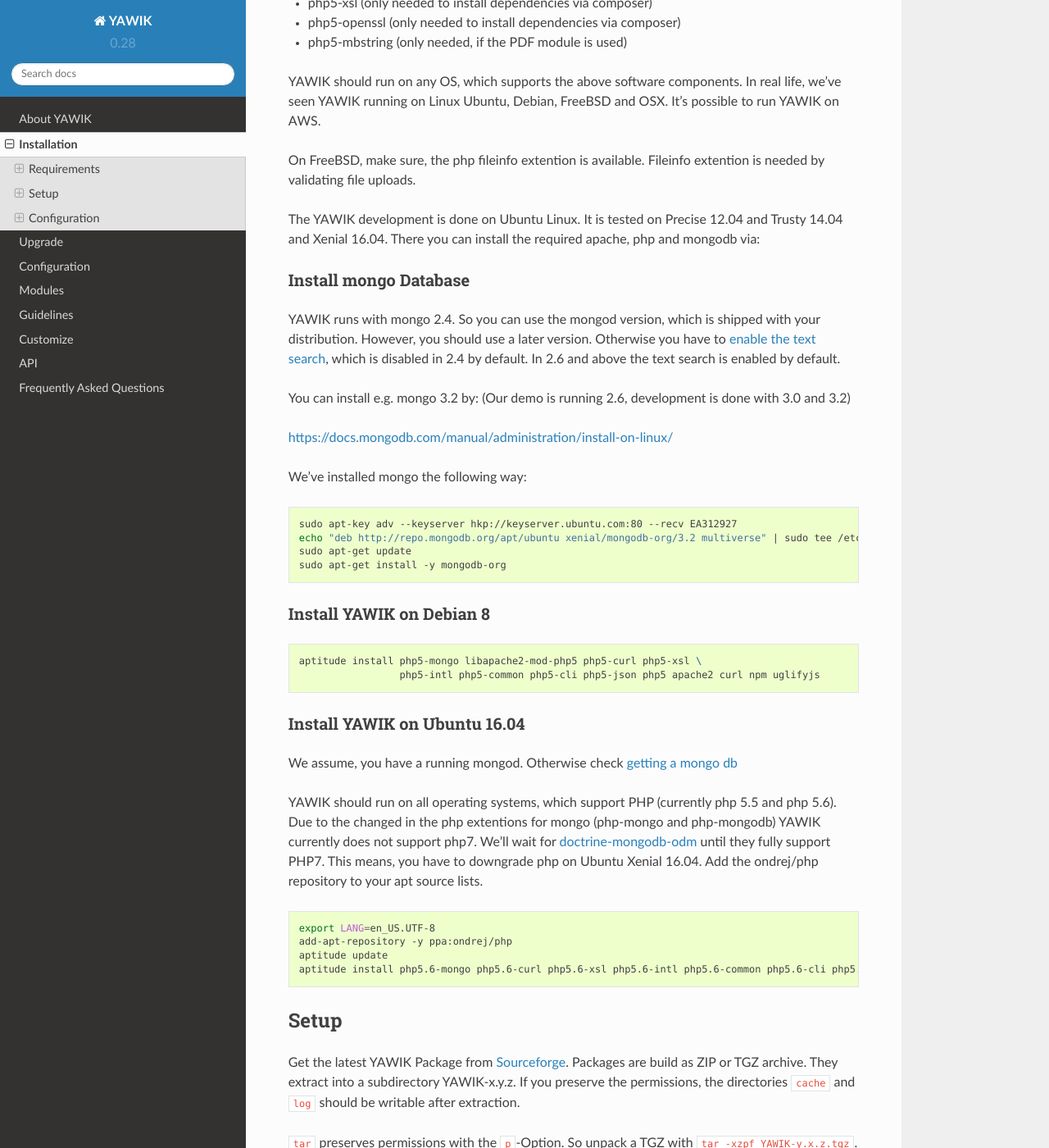
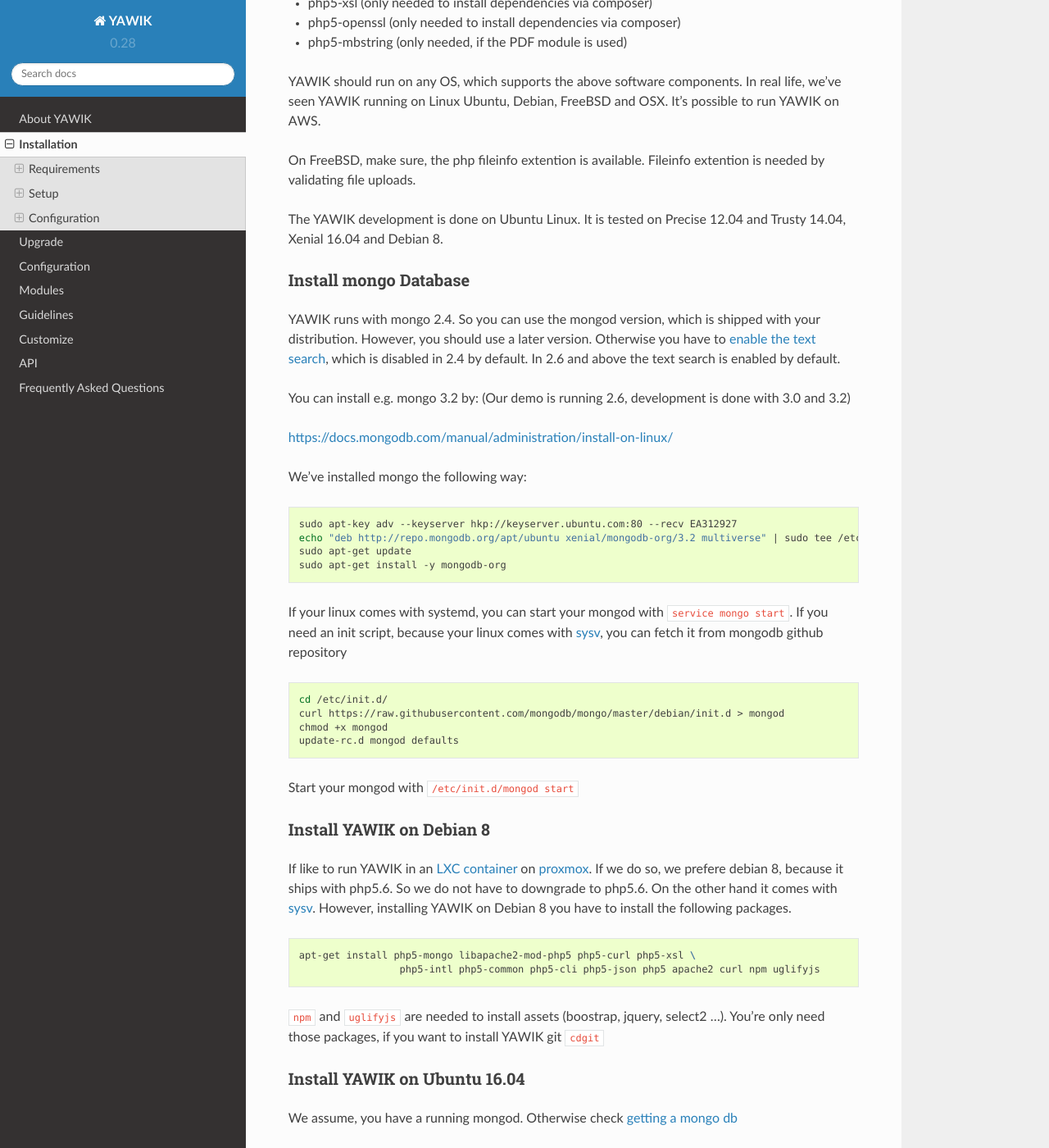
Before and after one commit to cross-solution/YawikDocs, a Sphinx documentation site: the page built from source/installation.rst, in a window 1280 px wide and 1400 px high, scrolled down 464 px. Shown: the whole window at 82% size. Built offline with Sphinx 7.4.7 and the Read the Docs theme 2.0.0, drawn with Linux system fonts in a browser that asks for light colours; a script that is not in the unit is left out; comment, search, counter and statistics services are not loaded; some of the changed text lies outside the part shown.

```diff
--- a/source/installation.rst
+++ b/source/installation.rst
@@ -28,8 +28,7 @@ Linux Ubuntu, Debian, FreeBSD and OSX. It's possible to run YAWIK on AWS.
 
 On FreeBSD, make sure, the php fileinfo extention is available. Fileinfo extention is needed by validating file uploads.
 
-The YAWIK development is done on Ubuntu Linux. It is tested on Precise 12.04 and Trusty
-14.04 and Xenial 16.04. There you can install the required apache, php and mongodb via:
+The YAWIK development is done on Ubuntu Linux. It is tested on Precise 12.04 and Trusty 14.04, Xenial 16.04 and Debian 8.
 
 .. _get_mongo:
 
@@ -56,16 +55,37 @@ We've installed mongo the following way:
  sudo apt-get update
  sudo apt-get install -y mongodb-org
 
+If your linux comes with systemd, you can start your mongod with ``service mongo start``. If you need an init script,
+because your linux comes with `sysv`_, you can fetch it from mongodb github repository
+
+.. code-block:: sh
+
+    cd /etc/init.d/
+    curl https://raw.githubusercontent.com/mongodb/mongo/master/debian/init.d > mongod
+    chmod +x mongod
+    update-rc.d mongod defaults
+
+Start your mongod with ``/etc/init.d/mongod start``
 
 Install YAWIK on Debian 8
 ^^^^^^^^^^^^^^^^^^^^^^^^^
 
+If like to run YAWIK in an `LXC container`_ on proxmox_. If we do so, we prefere debian 8, because it ships with php5.6.
+So we do not have to downgrade to php5.6. On the other hand it comes with `sysv`_. However, installing YAWIK on Debian 8
+you have to install the following packages.
+
 .. code-block:: sh
 
-  aptitude install php5-mongo libapache2-mod-php5 php5-curl php5-xsl \
+  apt-get install php5-mongo libapache2-mod-php5 php5-curl php5-xsl \
                    php5-intl php5-common php5-cli php5-json php5 apache2 curl npm uglifyjs
 
+``npm`` and ``uglifyjs`` are needed to install assets (boostrap, jquery, select2 ...). You're only need those packages,
+if you want to install YAWIK git ``cdgit``
 
+
+.. _LXC container: http://download.proxmox.com/images/system/
+.. _proxmox: https://www.proxmox.com/de/
+.. _sysv: https://forum.proxmox.com/threads/debian-8-6-lxc-template-with-systemd-feature-request.30212/
 
 Install YAWIK on Ubuntu 16.04
 ^^^^^^^^^^^^^^^^^^^^^^^^^^^^^
@@ -80,8 +100,7 @@ the ondrej/php repository to your apt source lists.
 
 .. code-block:: sh
 
- export LANG=en_US.UTF-8
- add-apt-repository -y ppa:ondrej/php
+ LC_ALL=C.UTF-8 add-apt-repository ppa:ondrej/php
  aptitude update
  aptitude install php5.6-mongo php5.6-curl php5.6-xsl php5.6-intl php5.6-common php5.6-cli php5.6-json curl
 
@@ -137,14 +156,14 @@ A VirtualHost section might look like.
 .. code-block:: sh
 
    <VirtualHost *:80>
-        ServerName ${YAWIK_HOST}
-        DocumentRoot ${YAWIK_HOME}/public
+        ServerName yawik.example.com
+        DocumentRoot /var/www/YAWIK/public
         AddDefaultCharset utf-8
 
         # set an env to disable caching.
         #SetEnv APPLICATION_ENV "development"
 
-        <Directory ${YAWIK_HOME}/public>
+        <Directory /var/www/YAWIK/public>
              DirectoryIndex index.php
              Options Indexes FollowSymLinks MultiViews
              AllowOverride All
@@ -156,11 +175,11 @@ A VirtualHost section might look like.
         </Directory>
     </VirtualHost>
 
-Place this in a file called ``YAWIK.conf`` in ``/etc/apache2/conf`` and execute
+Place this in a file called ``yawik.example.com.conf`` in ``/etc/apache2/conf`` and execute
 
 .. code-block:: sh
 
-  sudo a2ensite YAWIK.conf && sudo service apache2 reload
+  sudo a2ensite yawik.example.com.conf && sudo service apache2 reload
 
 
 now you should be able to login into your YAWIK by pointing a browser to
--- a/source/modules.rst
+++ b/source/modules.rst
@@ -77,3 +77,4 @@ currently the following modules exists:
    modules/solr/index
    modules/xing-vendor-api/index
    modules/settings/index
+   modules/jobs-by-mail/index
```
Also changed, not shown: source/modules/jobs-by-mail/index.rst (added, +45 -0 lines), source/modules/solr/index.rst (+11 -0 lines).
